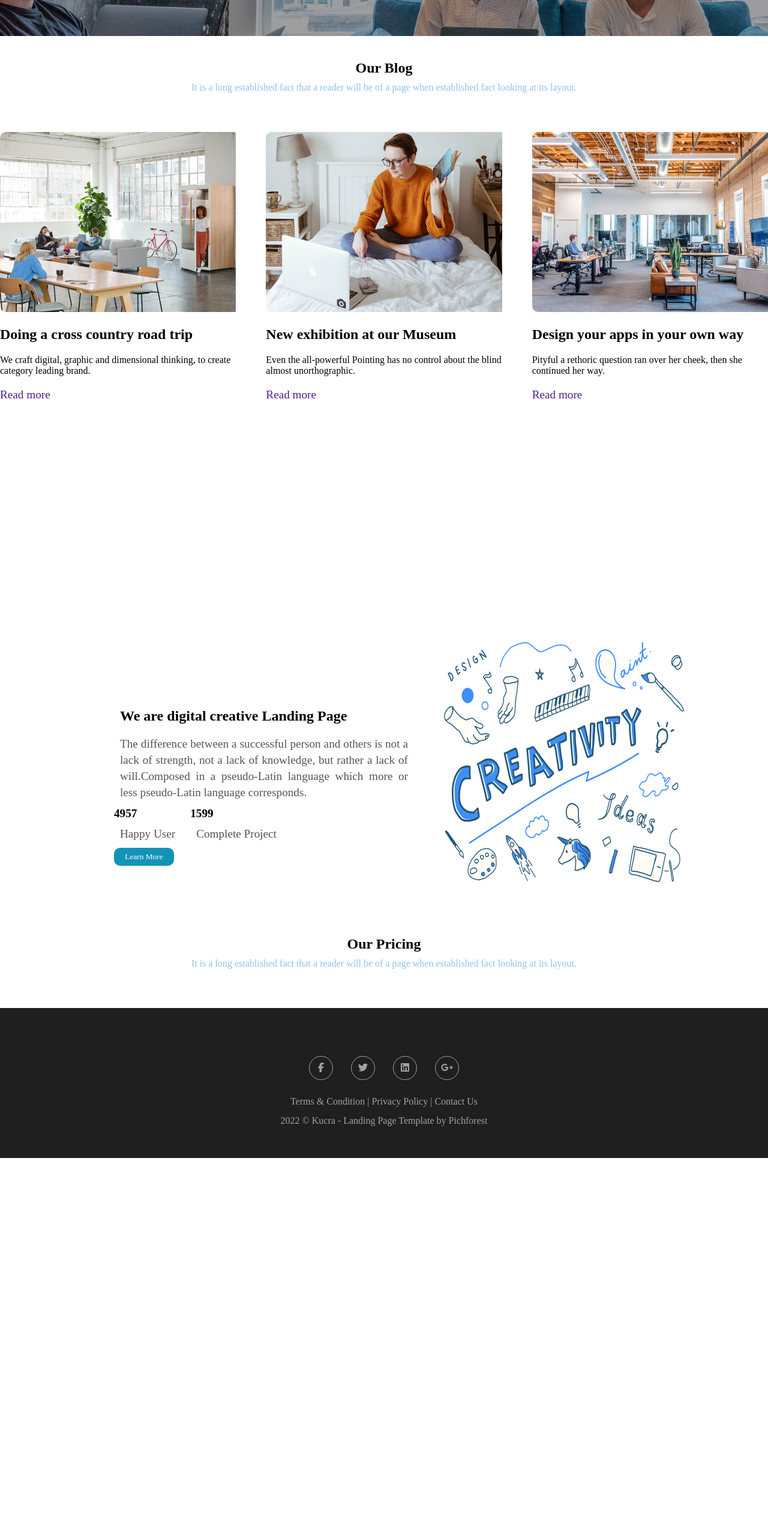
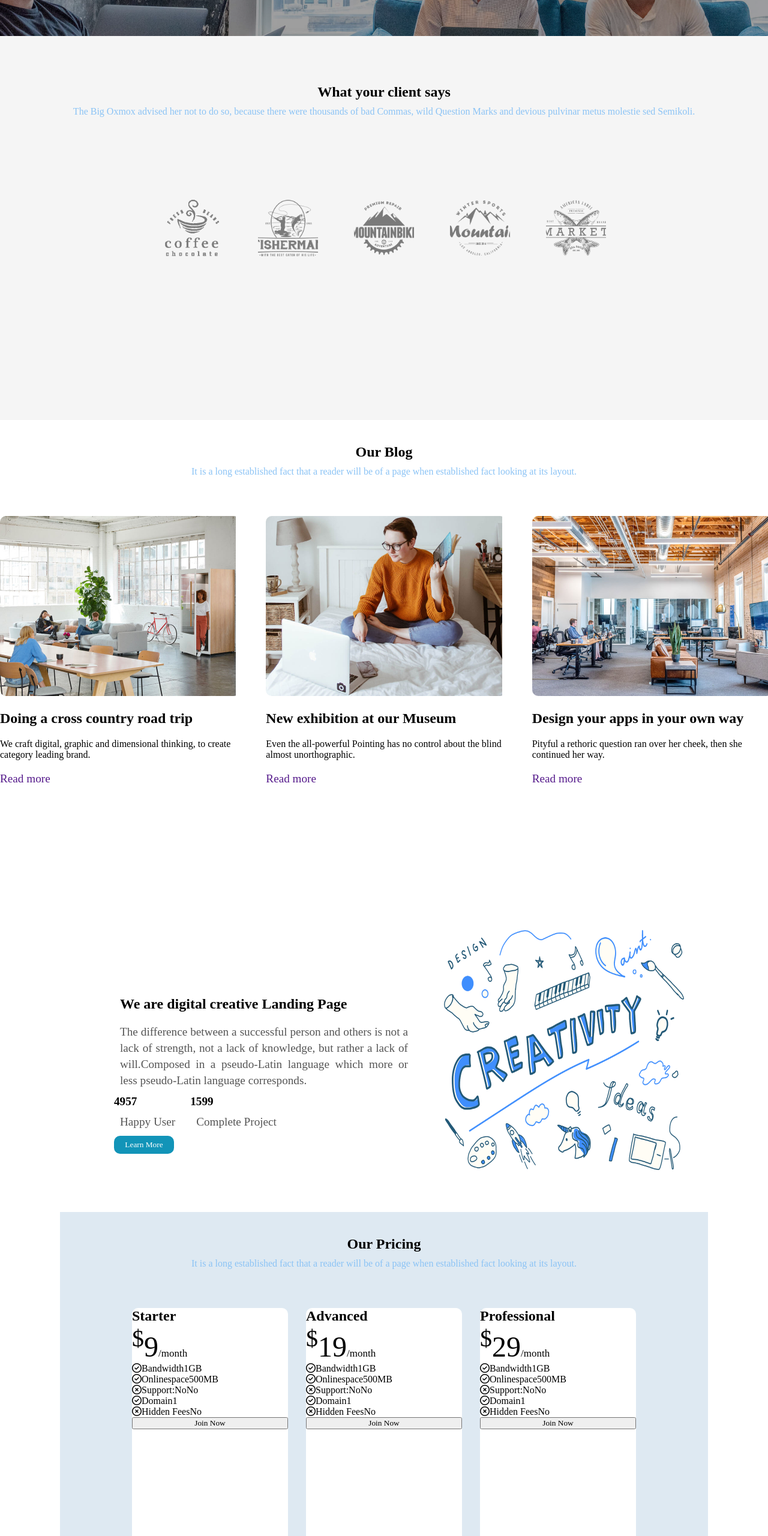
Before and after one commit to Kenza2912/exo_Landing-page-html-css, a plain HTML site: page index.html in a window 1280 px wide. Shown: the part 2414-4974 px from the top of the page at 60% size. Before the commit the page ends 4344 px from the top, so only its background shows below. Drawn offline with Linux system fonts and the light colour scheme; a web font is replaced by a local one.

Commit message:
suite exo

```diff
--- a/CSS/style.css
+++ b/CSS/style.css
@@ -320,6 +320,36 @@ article p {
     transform: translateY(-5px);
 }
 
+/* ************************************SECTION CLIENT******************************* */
+#CLIENT{
+    height: 80vh;
+   background: rgba(0, 0, 0, 0.040);
+}
+#CLIENT .texte{
+    padding: 80px;
+    height: 270px;
+
+}
+.img-client {
+    display: flex;
+    justify-content: center;
+    align-items: center;
+    gap: 60px;
+
+}
+.img-client img{
+    width: 100px;
+    height: 100px;
+    opacity: 0.5;
+    object-fit: cover;
+    transition: 0.7s;
+}
+.img-client img:hover {
+    opacity: 1;
+
+}
+
+
 /* ****************************************section blog************************ */
 .blogs{
     object-fit: cover;
@@ -330,7 +360,7 @@ article p {
     display: flex;
     justify-content:center;
     align-content: center;
-    height: 100vh;
+    height: 80vh;
     gap: 50px;
 }
 .icones_auteur{
@@ -464,12 +494,50 @@ article button{
 }
 
 
+.our-price{
+    background:rgba(111, 158, 199, 0.233) ;
+    height: 80vh;
+    margin: 20px 100px 100px 100px;
 
 
+}
+.cards-price{
+    display: flex;
+    align-items: center;
+    justify-content: center;
+    gap: 30px;
+}
+.card-price{
+    background: white;
+    width: 260px;
+    height: 400px;
+    border-radius: 10px;
+    display: flex;
+    flex-direction: column;
+}
 
+.header-card p{
+    font-size: 3em;
+}
+.header-card p span{
+    font-size: 17px;
+}
+.card-price ul {
+    text-align: left;
 
+}
+.card-price ul li{
+    list-style: none;
+    display: flex;
+    /* justify-content: space-between;
+  */
 
+}
 
+.card-price ul li span{
+    display: flex;
+    justify-content: space-between;
+}
 
 
 
--- a/index.html
+++ b/index.html
@@ -13,14 +13,14 @@
             <h1>Kucra</h1>
         <nav class="nav">
         <ul>
-            <li><a href="">HOME</a></li>
-            <li><a href="">FEATURES</a></li>
-            <li><a href="">CLIENT</a></li>
-            <li><a href="">PRICING</a></li>
-            <li><a href="">FAQ</a></li>
-            <li><a href="">ABOUT</a></li>
-            <li><a href="">BLOG</a></li>
-            <li><a href="">CONTACT</a></li>
+            <li><a href="#HOME">HOME</a></li>
+            <li><a href="#FEATURES">FEATURES</a></li>
+            <li><a href="#CLIENT">CLIENT</a></li>
+            <li><a href="#PRICING">PRICING</a></li>
+            <li><a href="#FAQ">FAQ</a></li>
+            <li><a href="#ABOUT">ABOUT</a></li>
+            <li><a href="#BLOG">BLOG</a></li>
+            <li><a href="#CONTACT">CONTACT</a></li>
         </ul>
 
         </nav>
@@ -181,6 +181,21 @@
         <button>Get Started</button>
     </div>
     </section>
+    <section id="CLIENT">
+            <div class="texte">
+                <h1>What your client says</h1>
+                <p>The  Big Oxmox advised her not to do so, because there were thousands of bad Commas, wild Question Marks and devious pulvinar metus molestie sed Semikoli.</p>
+            </div>
+            <figure>
+                <div class="img-client">
+                    <img src="CSS/img/01.png" alt="">
+                    <img src="CSS/img/02.png" alt="">
+                    <img src="CSS/img/03.png" alt="">
+                    <img src="CSS/img/04.png" alt="">
+                    <img src="CSS/img/05.png" alt="">
+                </div>
+            </figure>
+    </section>
 
     <section class="blogs">
             <div class="texte">
@@ -272,12 +287,52 @@
             </div>
             <div class="cards-price">
                 <div class="card-price">
-
+                    <div class="header-card">
+                        <h1>Starter</h1>
+                        <p><sup>$</sup>9<span>/month</span></p>
+                    </div>
+                    <ul>
+                        <li><i class="fa-regular fa-circle-check"></i><span>Bandwidth</span><span>1GB</span></li>
+                        <li><i class="fa-regular fa-circle-check"></i><span>Onlinespace</span><span>500MB</span></li>
+                        <li><i class="fa-regular fa-circle-xmark"></i><span>Support:No</span><span>No</span></li>
+                        <li><i class="fa-regular fa-circle-check"></i><span>Domain</span><span>1</span></li>
+                        <li><i class="fa-regular fa-circle-xmark"></i><span>Hidden Fees</span><span>No</span></li>
+                    </ul>
+                    <button>Join Now</button>
+                </div>
+                <div class="card-price">
+                    <div class="header-card">
+                        <h1>Advanced</h1>
+                        <p><sup>$</sup>19<span>/month</span></p>
+                    </div>
+                    <ul>
+                        <li><i class="fa-regular fa-circle-check"></i><span>Bandwidth</span><span>1GB</span></li>
+                        <li><i class="fa-regular fa-circle-check"></i><span>Onlinespace</span><span>500MB</span></li>
+                        <li><i class="fa-regular fa-circle-xmark"></i><span>Support:No</span><span>No</span></li>
+                        <li><i class="fa-regular fa-circle-check"></i><span>Domain</span><span>1</span></li>
+                        <li><i class="fa-regular fa-circle-xmark"></i><span>Hidden Fees</span><span>No</span></li>
+                    </ul>
+                    <button>Join Now</button>
+                </div>
+                <div class="card-price">
+                    <div class="header-card">
+                        <h1>Professional</h1>
+                        <p><sup>$</sup>29<span>/month</span></p>
+                    </div>
+                    <ul>
+                        <li><i class="fa-regular fa-circle-check"></i><span>Bandwidth</span><span>1GB</span></li>
+                        <li><i class="fa-regular fa-circle-check"></i><span>Onlinespace</span><span>500MB</span></li>
+                        <li><i class="fa-regular fa-circle-xmark"></i><span>Support:No</span><span>No</span></li>
+                        <li><i class="fa-regular fa-circle-check"></i><span>Domain</span><span>1</span></li>
+                        <li><i class="fa-regular fa-circle-xmark"></i><span>Hidden Fees</span><span>No</span></li>
+                    </ul>
+                    <button>Join Now</button>
                 </div>
             </div>
         </div>
 
     </section>
+
 </body>
 <footer>
     <div id="CONTACT">
```
